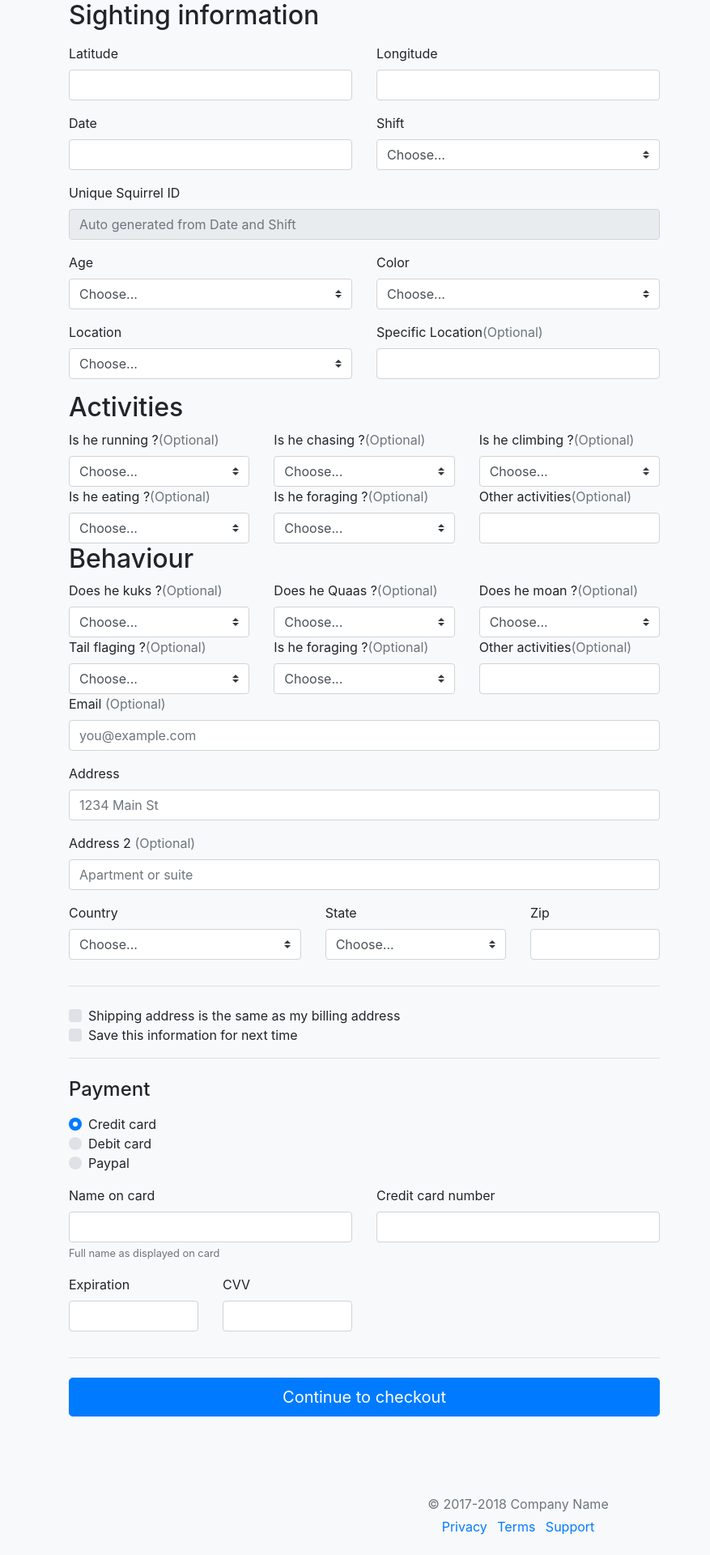
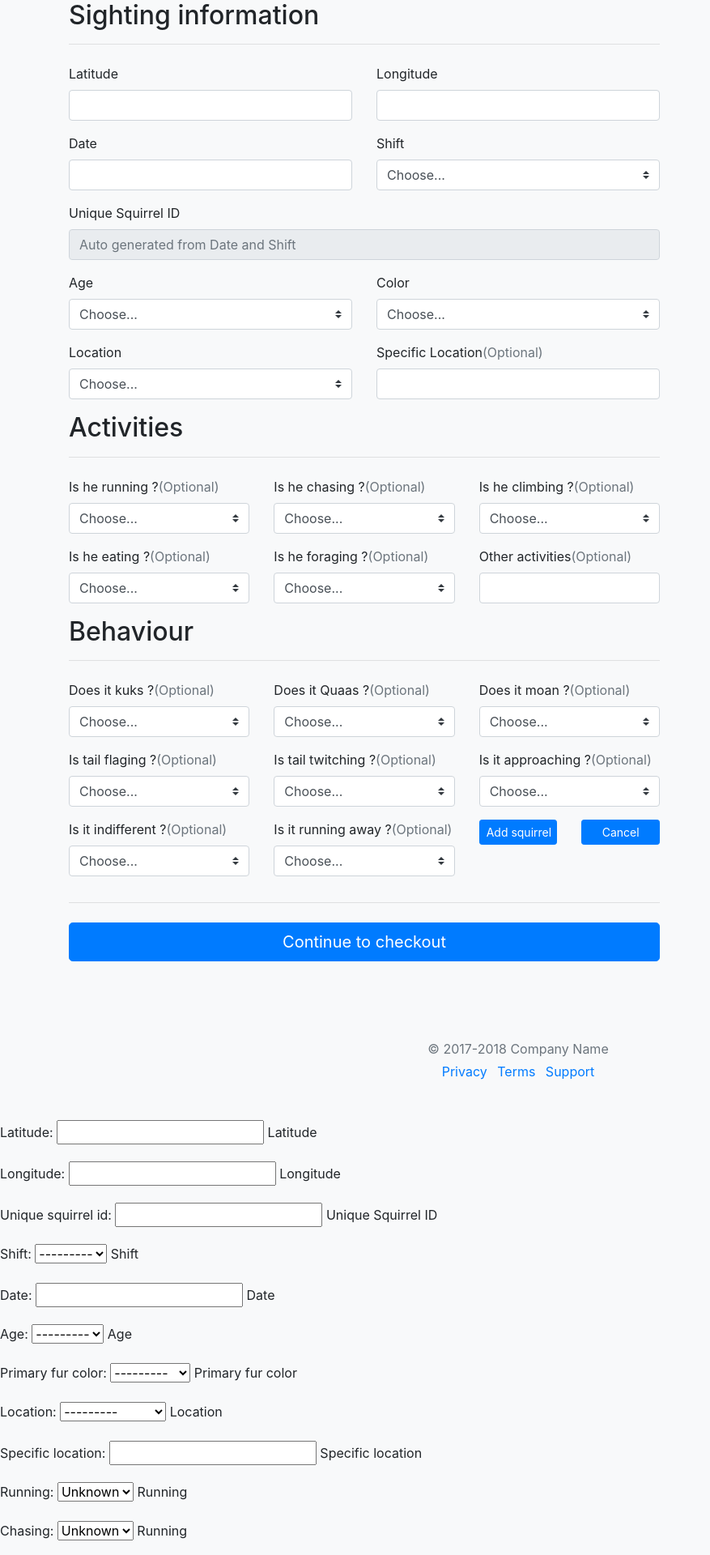
Before and after one commit to eg3048/Squirrel-Tracker, a Django app: page /map/sightings/add/ in a window 1280 px wide. Shown: the top 1920 px of the page at 81% size, without its empty margins (0-877 px from the left). Run offline with Django 3.2, Linux system fonts and the light colour scheme; some libraries are stand-ins or nearby versions.

Commit message:
Finish template

```diff
--- a/website/map/templates/map/add_squirrel.html
+++ b/website/map/templates/map/add_squirrel.html
@@ -20,6 +20,7 @@
       <div class="row">
         <div class="col-md-8 order-md-1">
           <h2 class="mb-3">Sighting information</h2>
+	  <hr class="mb-4">
           <form class="needs-validation" novalidate>
             <div class="row">
               <div class="col-md-6 mb-3">
@@ -105,7 +106,8 @@
   	      </div>
             </div>
 	    <h2 class="mb3-3">Activities</h2>
-            <div class="row">
+            <hr class="mb-4">
+	    <div class="row">
               <div class="col">
                 <label for="running">Is he running ?<span class="text-muted">(Optional)</span></label>
                 <select class="custom-select d-block w-100" id="running">
@@ -114,7 +116,7 @@
                   <option value="2">No he is not</option>
                 </select>
               </div>
-              <div class="col">
+              <div class="col mb-3">
                 <label for="chasing">Is he chasing ?<span class="text-muted">(Optional)</span></label>
                 <select class="custom-select d-block w-100" id="chasing">
                   <option>Choose...</option>
@@ -122,7 +124,7 @@
                   <option value="2">No he is not</option>
                 </select>
               </div>
-              <div class="col">
+              <div class="col mb-3">
                 <label for="climbing">Is he climbing ?<span class="text-muted">(Optional)</span></label>
                   <select class="custom-select d-block w-100" id="climbing">
                   <option>Choose...</option>
@@ -132,7 +134,7 @@
               </div>
             </div>
             <div class="row">
-              <div class="col">
+              <div class="col mb-3">
                 <label for="chasing">Is he eating ?<span class="text-muted">(Optional)</span></label>
                 <select class="custom-select d-block w-100" id="chasing">
                   <option>Choose...</option>
@@ -140,7 +142,7 @@
                   <option value="2">No he is not</option>
                 </select>
               </div>
-              <div class="col">
+              <div class="col mb-3">
                 <label for="climbing">Is he foraging ?<span class="text-muted">(Optional)</span></label>
                   <select class="custom-select d-block w-100" id="climbing">
                   <option>Choose...</option>
@@ -148,58 +150,87 @@
                   <option value="2">No he is not</option>
                 </select>
               </div>
-	      <div class="col">
+	      <div class="col mb-3">
                 <label for="oth-activities">Other activities<span class="text-muted">(Optional)</span></label>
                 <input type="text" class="form-control" id="oth-location" rows="3"></input>
               </div>
             </div>
 	    <h2 class="mb3-3">Behaviour</h2>
+	    <hr class="mb-4">
 	    <div class="row">
-              <div class="col">
-                <label for="kuk">Does he kuks ?<span class="text-muted">(Optional)</span></label>
+              <div class="col mb-3">
+                <label for="kuk">Does it kuks ?<span class="text-muted">(Optional)</span></label>
                 <select class="custom-select d-block w-100" id="kuk">
                   <option value="">Choose...</option>
-                  <option value="1">Yes he does</option>
-                  <option value="2">No he does not</option>
+                  <option value="1">Yes it does</option>
+                  <option value="2">No it does not</option>
                 </select>
               </div>
-              <div class="col">
-                <label for="quaas">Does he Quaas ?<span class="text-muted">(Optional)</span></label>
+              <div class="col mb-3">
+                <label for="quaas">Does it Quaas ?<span class="text-muted">(Optional)</span></label>
                 <select class="custom-select d-block w-100" id="quaas">
                   <option>Choose...</option>
-                  <option value="1">Yes he does</option>
-                  <option value="2">No he does not</option>
+                  <option value="1">Yes it does</option>
+                  <option value="2">No it does not</option>
                 </select>
               </div>
-              <div class="col">
-                <label for="moan">Does he moan ?<span class="text-muted">(Optional)</span></label>
+              <div class="col mb-3">
+                <label for="moan">Does it moan ?<span class="text-muted">(Optional)</span></label>
                   <select class="custom-select d-block w-100" id="moan">
                   <option>Choose...</option>
-                  <option value="1">Yes he does</option>
-                  <option value="2">No he does not</option>
+                  <option value="1">Yes it does</option>
+                  <option value="2">No it does not</option>
                 </select>
               </div>
             </div>
             <div class="row">
-              <div class="col">
-                <label for="flag">Tail flaging ?<span class="text-muted">(Optional)</span></label>
+              <div class="col mb-3">
+                <label for="flaging">Is tail flaging ?<span class="text-muted">(Optional)</span></label>
                 <select class="custom-select d-block w-100" id="flag">
                   <option>Choose...</option>
-                  <option value="1">Yes he is</option>
-                  <option value="2">No he is not</option>
+                  <option value="1">Yes it is</option>
+                  <option value="2">No it is not</option>
                 </select>
               </div>
-              <div class="col">
-                <label for="climbing">Is he foraging ?<span class="text-muted">(Optional)</span></label>
-                  <select class="custom-select d-block w-100" id="climbing">
+              <div class="col mb-3">
+                <label for="twitching">Is tail twitching ?<span class="text-muted">(Optional)</span></label>
+                  <select class="custom-select d-block w-100" id="twitching">
                   <option>Choose...</option>
-                  <option value="1">Yes he is</option>
-                  <option value="2">No he is not</option>
+                  <option value="1">Yes it is</option>
+                  <option value="2">No it is not</option>
                 </select>
               </div>
-              <div class="col">
-                <label for="oth-activities">Other activities<span class="text-muted">(Optional)</span></label>
-                <input type="text" class="form-control" id="oth-location" rows="3"></input>
+	      <div class="col mb-3">
+                <label for="approaching">Is it approaching ?<span class="text-muted">(Optional)</span></label>
+                  <select class="custom-select d-block w-100" id="approaching">
+                  <option>Choose...</option>
+                  <option value="1">Yes it is</option>
+                  <option value="2">No it is not</option>
+                </select>
+              </div>
+            </div>
+            <div class="row">
+              <div class="col-4 mb-3">
+                <label for="indifferent">Is it indifferent ?<span class="text-muted">(Optional)</span></label>
+                <select class="custom-select d-block w-100" id="indifferent">
+                  <option>Choose...</option>
+                  <option value="1">Yes it is</option>
+                  <option value="2">No it is not</option>
+                </select>
+              </div>
+              <div class="col-4 mb-3">
+                <label for="running-away">Is it running away ?<span class="text-muted">(Optional)</span></label>
+                  <select class="custom-select d-block w-100" id="running-away">
+                  <option>Choose...</option>
+                  <option value="1">Yes it is</option>
+                  <option value="2">No it is not</option>
+                </select>
+              </div>
+	      <div class="col-2 mb-3">
+                <button class="btn btn-primary btn-sm btn-block" type="submit">Add squirrel</button>
+              </div>
+              <div class="col-2 mb-3">
+                <button class="btn btn-primary btn-sm btn-block" type="submit">Cancel</button>
               </div>
             </div>
 
@@ -213,116 +244,7 @@
 
 
 
-            <div class="mb-3">
-              <label for="email">Email <span class="text-muted">(Optional)</span></label>
-              <input type="email" class="form-control" id="email" placeholder="you@example.com">
-              <div class="invalid-feedback">
-                Please enter a valid email address for shipping updates.
-              </div>
-            </div>
 
-            <div class="mb-3">
-              <label for="address">Address</label>
-              <input type="text" class="form-control" id="address" placeholder="1234 Main St" required>
-              <div class="invalid-feedback">
-                Please enter your shipping address.
-              </div>
-            </div>
-
-            <div class="mb-3">
-              <label for="address2">Address 2 <span class="text-muted">(Optional)</span></label>
-              <input type="text" class="form-control" id="address2" placeholder="Apartment or suite">
-            </div>
-
-            <div class="row">
-              <div class="col-md-5 mb-3">
-                <label for="country">Country</label>
-                <select class="custom-select d-block w-100" id="country" required>
-                  <option value="">Choose...</option>
-                  <option>United States</option>
-                </select>
-                <div class="invalid-feedback">
-                  Please select a valid country.
-                </div>
-              </div>
-              <div class="col-md-4 mb-3">
-                <label for="state">State</label>
-                <select class="custom-select d-block w-100" id="state" required>
-                  <option value="">Choose...</option>
-                  <option>California</option>
-                </select>
-                <div class="invalid-feedback">
-                  Please provide a valid state.
-                </div>
-              </div>
-              <div class="col-md-3 mb-3">
-                <label for="zip">Zip</label>
-                <input type="text" class="form-control" id="zip" placeholder="" required>
-                <div class="invalid-feedback">
-                  Zip code required.
-                </div>
-              </div>
-            </div>
-            <hr class="mb-4">
-            <div class="custom-control custom-checkbox">
-              <input type="checkbox" class="custom-control-input" id="same-address">
-              <label class="custom-control-label" for="same-address">Shipping address is the same as my billing address</label>
-            </div>
-            <div class="custom-control custom-checkbox">
-              <input type="checkbox" class="custom-control-input" id="save-info">
-              <label class="custom-control-label" for="save-info">Save this information for next time</label>
-            </div>
-            <hr class="mb-4">
-
-            <h4 class="mb-3">Payment</h4>
-
-            <div class="d-block my-3">
-              <div class="custom-control custom-radio">
-                <input id="credit" name="paymentMethod" type="radio" class="custom-control-input" checked required>
-                <label class="custom-control-label" for="credit">Credit card</label>
-              </div>
-              <div class="custom-control custom-radio">
-                <input id="debit" name="paymentMethod" type="radio" class="custom-control-input" required>
-                <label class="custom-control-label" for="debit">Debit card</label>
-              </div>
-              <div class="custom-control custom-radio">
-                <input id="paypal" name="paymentMethod" type="radio" class="custom-control-input" required>
-                <label class="custom-control-label" for="paypal">Paypal</label>
-              </div>
-            </div>
-            <div class="row">
-              <div class="col-md-6 mb-3">
-                <label for="cc-name">Name on card</label>
-                <input type="text" class="form-control" id="cc-name" placeholder="" required>
-                <small class="text-muted">Full name as displayed on card</small>
-                <div class="invalid-feedback">
-                  Name on card is required
-                </div>
-              </div>
-              <div class="col-md-6 mb-3">
-                <label for="cc-number">Credit card number</label>
-                <input type="text" class="form-control" id="cc-number" placeholder="" required>
-                <div class="invalid-feedback">
-                  Credit card number is required
-                </div>
-              </div>
-            </div>
-            <div class="row">
-              <div class="col-md-3 mb-3">
-                <label for="cc-expiration">Expiration</label>
-                <input type="text" class="form-control" id="cc-expiration" placeholder="" required>
-                <div class="invalid-feedback">
-                  Expiration date required
-                </div>
-              </div>
-              <div class="col-md-3 mb-3">
-                <label for="cc-expiration">CVV</label>
-                <input type="text" class="form-control" id="cc-cvv" placeholder="" required>
-                <div class="invalid-feedback">
-                  Security code required
-                </div>
-              </div>
-            </div>
             <hr class="mb-4">
             <button class="btn btn-primary btn-lg btn-block" type="submit">Continue to checkout</button>
           </form>
```
